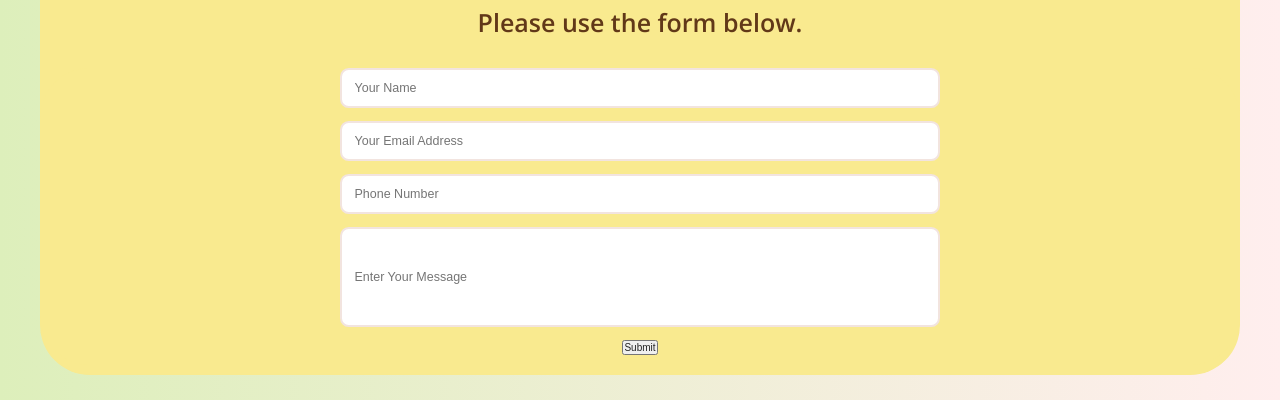
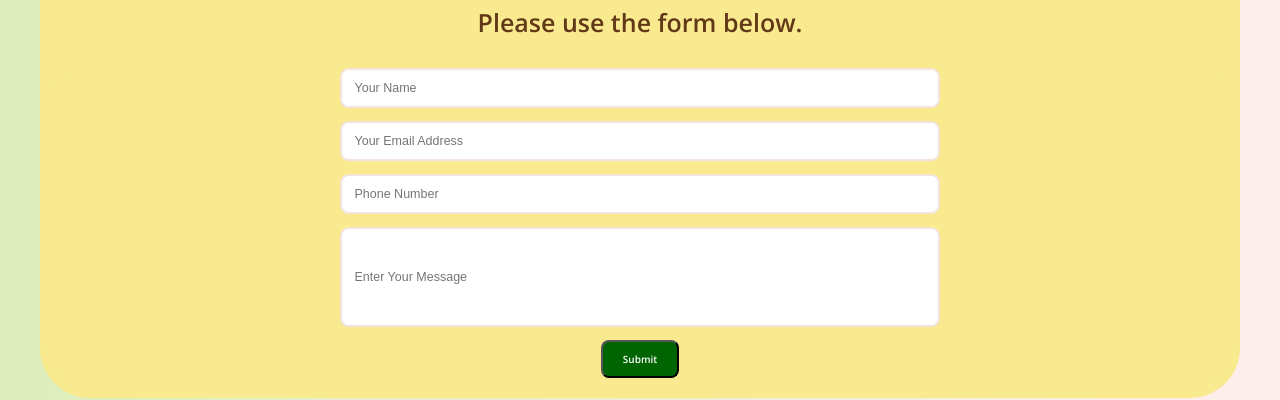
Before and after one commit to PavanVignesh01/Seashoore-Bistro, a plain HTML site: page contact.html in a window 1280 px wide. Shown: the part 424-824 px from the top of the page. Drawn offline with nearby package versions, Linux system fonts and the light colour scheme.

Commit message:
Update contact.html

```diff
--- a/contact.html
+++ b/contact.html
@@ -99,6 +99,7 @@
         <! -- Home Section 2 ends -->
          <!-- Contact Form Section -->
          <hr>
+         <div class="form_contact_padding">
          <div class="container">
              <div class="form_contact">
                  <h1 class="title_contact_form">We'd Love To Hear From You!</h1>
@@ -117,11 +118,12 @@
                       <input type="text" placeholder="Enter Your Message">
                     </label>
                     <div class="form_submit">
-                    <button type="submit" align="center">Submit</button>
+                    <button type="submit" align="center" class="btn primary-btn">Submit</button>
                     </div>
                  </form>
              </div>
          </div>
+        </div>
         <hr>
         <!-- Footer -->
         <footer>
```
